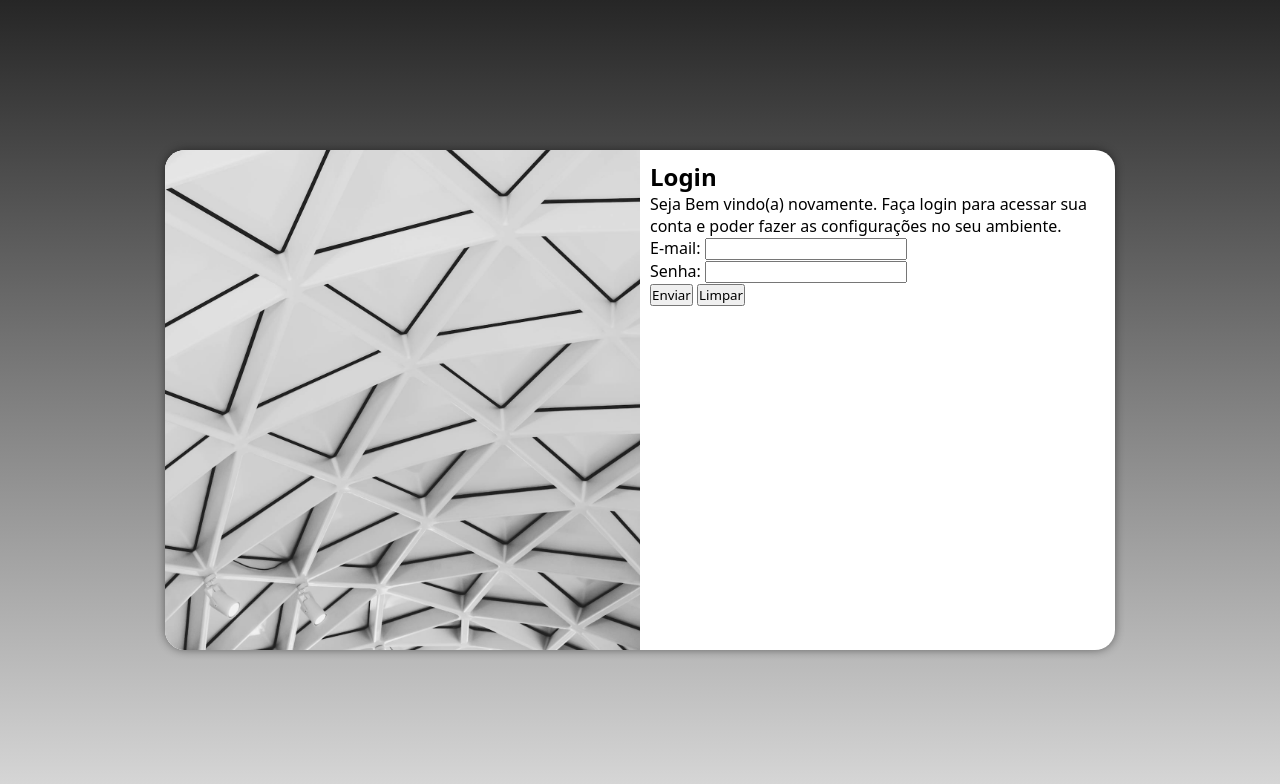
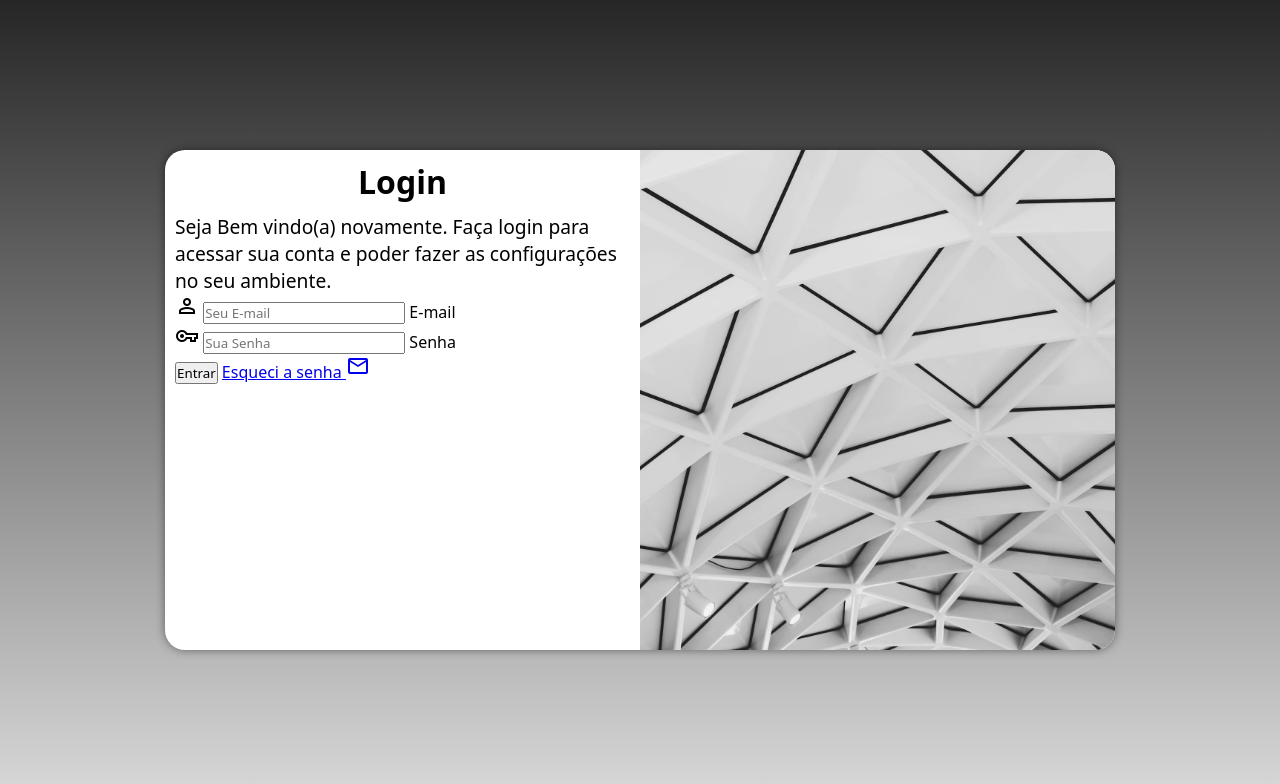
Before and after one commit to ArthurRamos0/projeto-login, a plain HTML site: page index.html in a window 1280 px wide. Drawn offline with nearby package versions, Linux system fonts and the light colour scheme.

Commit message:
Edição no formulario

```diff
--- a/estilos/media-query.css
+++ b/estilos/media-query.css
@@ -20,6 +20,10 @@ section#login > div#formulario {
     float: right;
     width: 70%;
 }
+
+div#formulario > p {
+    font-size: 1em;
+}
 }
 
 @media screen and (min-width: 992px) {
@@ -33,13 +37,21 @@ section#login > div#formulario {
     }
 
     section#login > div#imagem {
-        float: left;
+        float: right;
         width: 50%;
         height: 100%;
     }
 
     section#login > div#formulario {
-        float: right;
+        float: left;
         width: 50%;
     }
+
+    div#formulario > h1 {
+        font-size: 2em;
+    }
+
+    div#formulario > p {
+        font-size: 1.2em;
+    }
 }
--- a/estilos/style.css
+++ b/estilos/style.css
@@ -58,3 +58,12 @@ section#login > div#formulario {
     display: block;
     padding: 10px;
 }
+
+div#formulario > h1 {
+    text-align: center;
+    margin-bottom: 10px;
+}
+
+div#formulario > p {
+    font-size: 0.8em;
+}
--- a/index.html
+++ b/index.html
@@ -4,6 +4,7 @@
     <meta charset="UTF-8">
     <meta name="viewport" content="width=device-width, initial-scale=1.0">
     <title>Projeto Login</title>
+    <link href="https://fonts.googleapis.com/css2?family=Material+Symbols+Outlined" rel="stylesheet" />
     <link rel="stylesheet" href="estilos/style.css">
     <link rel="stylesheet" href="estilos/media-query.css">
 </head>
@@ -15,15 +16,23 @@
            </div>
            <div id="formulario">
             <h1>Login</h1>
+
             <p>Seja Bem vindo(a) novamente. Faça login para acessar sua conta e poder fazer as configurações no seu ambiente.
-                <form action="login.php" method="post">
-                    E-mail: <input type="email" name="email" id="iemail" required >
-                    <br>
-                    Senha: <input type="password" name="senha" id="isenha" required>
-                    <br>
-                    <input type="submit" value="Enviar">
-                    <input type="reset" value="Limpar">
 
+                <form action="login.php" method="post" autocomplete="on">
+
+                    <div class="campo">
+                        <i class="material-symbols-outlined">person</i>
+                        <input type="email" name="login" id="ilogin" placeholder="Seu E-mail" required autocomplete="email" maxlength="40">
+                        <label for="ilogin">E-mail</label>
+                    </div>
+                    <div class="campo">
+                        <i class="material-symbols-outlined">vpn_key</i>
+                        <input type="password" name="senha" id="isenha" placeholder="Sua Senha" required autocomplete="current-password" minlength="8" max="20">
+                        <label for="isenha">Senha</label>
+                    </div>
+                    <input type="submit" value="Entrar">
+                    <a href="esqueci.html">Esqueci a senha <i class="material-symbols-outlined">mail</i></a>
                 </form>
             </p>
 
```
